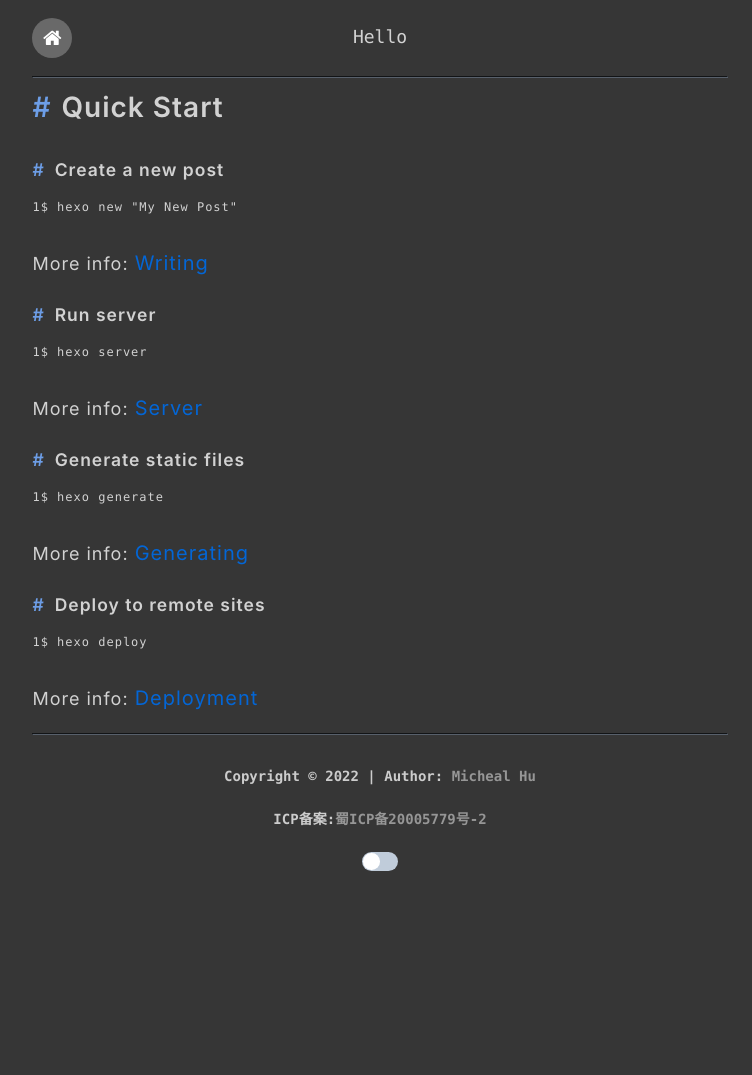
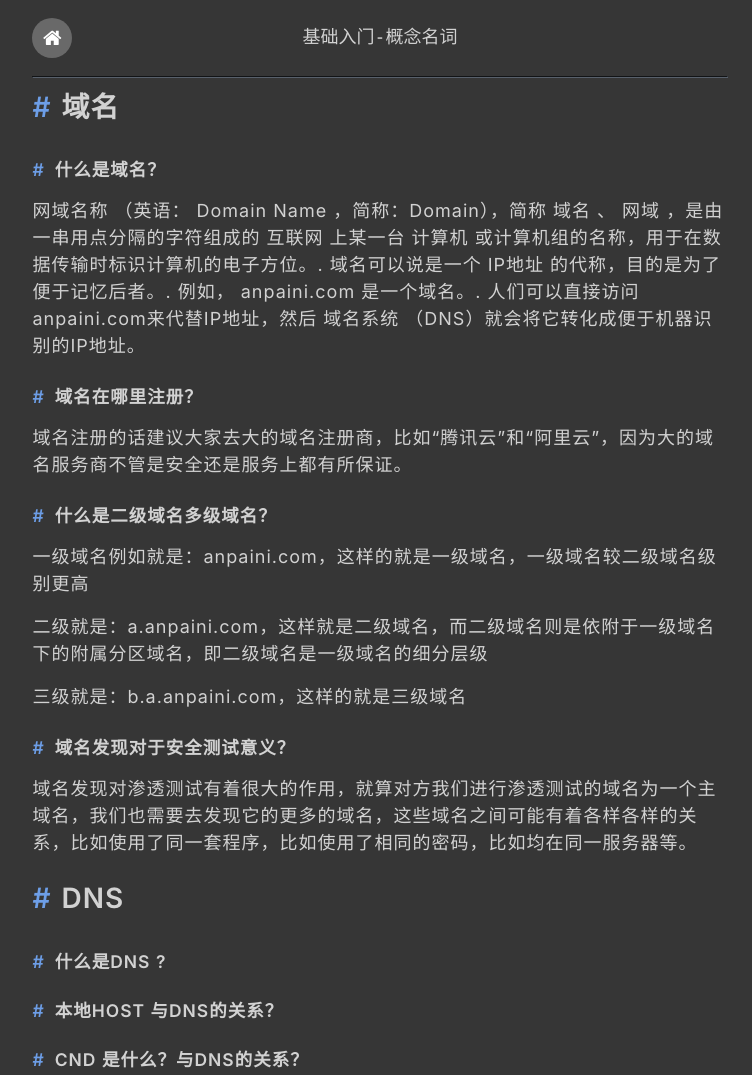
Before and after one commit to stz-H/stz-H.github.io, a plain HTML site: page 2022/01/23/hello-world/index.html in a window 1280 px wide. Shown: the top 1075 px of the page, without its empty margins (260-1012 px from the left). Before the commit the page ends 893 px from the top, so only its background shows below. Drawn offline with Linux system fonts and the light colour scheme; a script that the page names is missing.

Commit message:
Site updated: 2022-01-28 13:40:06

```diff
--- a/2022/01/23/hello-world/index.html
+++ b/2022/01/23/hello-world/index.html
@@ -28,23 +28,29 @@
  replay-btn" aria-hidden="true"></i></a>
     <div class="post-title">
         <p>
-            Hello
+            基础入门-概念名词
         </p>
         <hr>
     </div>
     <div class="post-content">
-        <h1 id="Quick-Start"><a href="#Quick-Start" class="headerlink" title="Quick Start"></a>Quick Start</h1><h3 id="Create-a-new-post"><a href="#Create-a-new-post" class="headerlink" title="Create a new post"></a>Create a new post</h3><figure class="highlight bash"><table><tr><td class="gutter"><pre><span class="line">1</span><br></pre></td><td class="code"><pre><span class="line">$ hexo new <span class="string">&quot;My New Post&quot;</span></span><br></pre></td></tr></table></figure>
-
-<p>More info: <a target="_blank" rel="noopener" href="https://hexo.io/docs/writing.html">Writing</a></p>
-<h3 id="Run-server"><a href="#Run-server" class="headerlink" title="Run server"></a>Run server</h3><figure class="highlight bash"><table><tr><td class="gutter"><pre><span class="line">1</span><br></pre></td><td class="code"><pre><span class="line">$ hexo server</span><br></pre></td></tr></table></figure>
-
-<p>More info: <a target="_blank" rel="noopener" href="https://hexo.io/docs/server.html">Server</a></p>
-<h3 id="Generate-static-files"><a href="#Generate-static-files" class="headerlink" title="Generate static files"></a>Generate static files</h3><figure class="highlight bash"><table><tr><td class="gutter"><pre><span class="line">1</span><br></pre></td><td class="code"><pre><span class="line">$ hexo generate</span><br></pre></td></tr></table></figure>
-
-<p>More info: <a target="_blank" rel="noopener" href="https://hexo.io/docs/generating.html">Generating</a></p>
-<h3 id="Deploy-to-remote-sites"><a href="#Deploy-to-remote-sites" class="headerlink" title="Deploy to remote sites"></a>Deploy to remote sites</h3><figure class="highlight bash"><table><tr><td class="gutter"><pre><span class="line">1</span><br></pre></td><td class="code"><pre><span class="line">$ hexo deploy</span><br></pre></td></tr></table></figure>
-
-<p>More info: <a target="_blank" rel="noopener" href="https://hexo.io/docs/one-command-deployment.html">Deployment</a></p>
+        <h1 id="域名"><a href="#域名" class="headerlink" title="域名"></a>域名</h1><h3 id="什么是域名？"><a href="#什么是域名？" class="headerlink" title="什么是域名？"></a>什么是域名？</h3><p>网域名称 （英语： Domain Name ，简称：Domain），简称 域名 、 网域 ，是由一串用点分隔的字符组成的 互联网 上某一台 计算机 或计算机组的名称，用于在数据传输时标识计算机的电子方位。. 域名可以说是一个 IP地址 的代称，目的是为了便于记忆后者。. 例如， anpaini.com 是一个域名。. 人们可以直接访问anpaini.com来代替IP地址，然后 域名系统 （DNS）就会将它转化成便于机器识别的IP地址。</p>
+<h3 id="域名在哪里注册？"><a href="#域名在哪里注册？" class="headerlink" title="域名在哪里注册？"></a>域名在哪里注册？</h3><p>域名注册的话建议大家去大的域名注册商，比如“腾讯云”和“阿里云”，因为大的域名服务商不管是安全还是服务上都有所保证。</p>
+<h3 id="什么是二级域名多级域名？"><a href="#什么是二级域名多级域名？" class="headerlink" title="什么是二级域名多级域名？"></a>什么是二级域名多级域名？</h3><p>一级域名例如就是：anpaini.com，这样的就是一级域名，一级域名较二级域名级别更高</p>
+<p>二级就是：a.anpaini.com，这样就是二级域名，而二级域名则是依附于一级域名下的附属分区域名，即二级域名是一级域名的细分层级</p>
+<p>三级就是：b.a.anpaini.com，这样的就是三级域名</p>
+<h3 id="域名发现对于安全测试意义？"><a href="#域名发现对于安全测试意义？" class="headerlink" title="域名发现对于安全测试意义？"></a>域名发现对于安全测试意义？</h3><p>域名发现对渗透测试有着很大的作用，就算对方我们进行渗透测试的域名为一个主域名，我们也需要去发现它的更多的域名，这些域名之间可能有着各样各样的关系，比如使用了同一套程序，比如使用了相同的密码，比如均在同一服务器等。</p>
+<h1 id="DNS"><a href="#DNS" class="headerlink" title="DNS"></a>DNS</h1><h3 id="什么是DNS"><a href="#什么是DNS" class="headerlink" title="什么是DNS ?"></a>什么是DNS ?</h3><h3 id="本地HOST-与DNS的关系？"><a href="#本地HOST-与DNS的关系？" class="headerlink" title="本地HOST 与DNS的关系？"></a>本地HOST 与DNS的关系？</h3><h3 id="CND-是什么？与DNS的关系？"><a href="#CND-是什么？与DNS的关系？" class="headerlink" title="CND 是什么？与DNS的关系？"></a>CND 是什么？与DNS的关系？</h3><h3 id="常见的DNS-安全攻击有哪些？"><a href="#常见的DNS-安全攻击有哪些？" class="headerlink" title="常见的DNS 安全攻击有哪些？"></a>常见的DNS 安全攻击有哪些？</h3><h1 id="脚本语言"><a href="#脚本语言" class="headerlink" title="脚本语言"></a>脚本语言</h1><h3 id="常见的脚本语言有哪些？"><a href="#常见的脚本语言有哪些？" class="headerlink" title="常见的脚本语言有哪些？"></a>常见的脚本语言有哪些？</h3><p>asp php  aspx jsp javaweb pl py cgi 等</p>
+<h3 id="不同脚本类型与安全漏洞的关系？"><a href="#不同脚本类型与安全漏洞的关系？" class="headerlink" title="不同脚本类型与安全漏洞的关系？"></a>不同脚本类型与安全漏洞的关系？</h3><h4 id="漏洞挖掘代码审计与脚本类型的关系？"><a href="#漏洞挖掘代码审计与脚本类型的关系？" class="headerlink" title="漏洞挖掘代码审计与脚本类型的关系？"></a>漏洞挖掘代码审计与脚本类型的关系？</h4><h1 id="后门"><a href="#后门" class="headerlink" title="后门"></a>后门</h1><h3 id="什么是后门？有哪些后门？"><a href="#什么是后门？有哪些后门？" class="headerlink" title="什么是后门？有哪些后门？"></a>什么是后门？有哪些后门？</h3><h3 id="后门在安全测试中的实际意义？"><a href="#后门在安全测试中的实际意义？" class="headerlink" title="后门在安全测试中的实际意义？"></a>后门在安全测试中的实际意义？</h3><h3 id="关于后门需要了解哪些？（玩法、免杀）"><a href="#关于后门需要了解哪些？（玩法、免杀）" class="headerlink" title="关于后门需要了解哪些？（玩法、免杀）"></a>关于后门需要了解哪些？（玩法、免杀）</h3><h1 id="WEB"><a href="#WEB" class="headerlink" title="WEB"></a>WEB</h1><h3 id="WEB的组成架构类型？"><a href="#WEB的组成架构类型？" class="headerlink" title="WEB的组成架构类型？"></a>WEB的组成架构类型？</h3><h3 id="网站源码"><a href="#网站源码" class="headerlink" title="网站源码:"></a>网站源码:</h3><p>分脚本类型、应用方向</p>
+<h3 id="操作系统："><a href="#操作系统：" class="headerlink" title="操作系统："></a>操作系统：</h3><p>windows linux</p>
+<h3 id="中间件（搭建平台）："><a href="#中间件（搭建平台）：" class="headerlink" title="中间件（搭建平台）："></a>中间件（搭建平台）：</h3><p>apche iis tomcat nginx 等</p>
+<h3 id="数据库："><a href="#数据库：" class="headerlink" title="数据库："></a>数据库：</h3><p>access mysql mssql oracle sybbase db2 postsql </p>
+<h3 id="架构漏洞安全测试简要介绍？"><a href="#架构漏洞安全测试简要介绍？" class="headerlink" title="架构漏洞安全测试简要介绍？"></a>架构漏洞安全测试简要介绍？</h3><h3 id="为什么要从WEB层面为首"><a href="#为什么要从WEB层面为首" class="headerlink" title="为什么要从WEB层面为首?"></a>为什么要从WEB层面为首?</h3><h3 id="WEB-相关安全漏洞"><a href="#WEB-相关安全漏洞" class="headerlink" title="WEB 相关安全漏洞"></a>WEB 相关安全漏洞</h3><p>WEB源码类对应漏洞</p>
+<p>sql注入、上传 、XSS 、代码执行、变量覆盖、反序列化 等</p>
+<p>WEB中间件对应漏洞</p>
+<p>WEB数据库对应漏洞</p>
+<p>WEB系统层对应漏洞</p>
+<p>其他第三方对应漏洞</p>
+<p>APP或PC 应用结合类</p>
 
     </div>
 
```
Also changed, not shown: archives/2022/01/index.html (+1 -1 lines), archives/2022/index.html (+1 -1 lines), archives/index.html (+1 -1 lines), index.html (+1 -1 lines).
